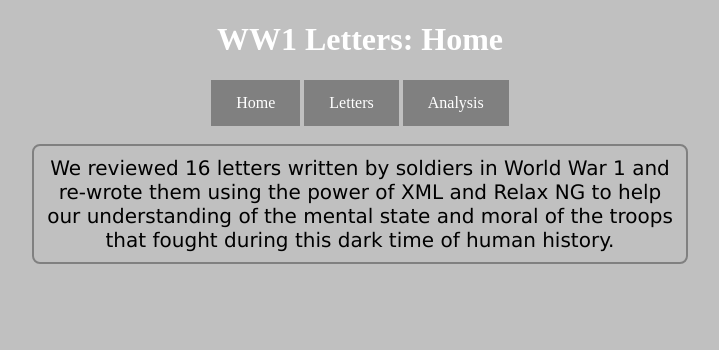
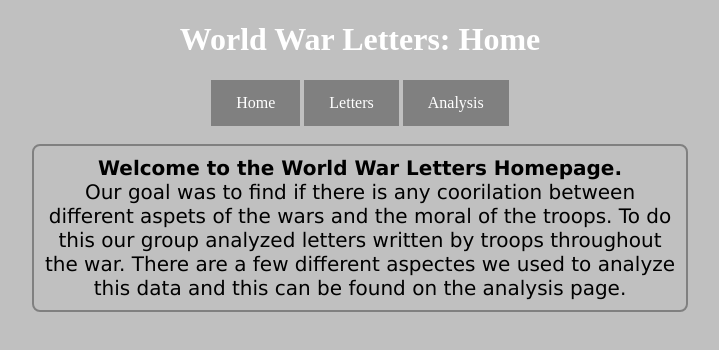
Before and after one commit to awoods25/World-War-Project-, a plain HTML site: page Project/index.html in a window 1280 px wide. Shown: the whole page, without its empty margins (280-999 px from the left). Drawn offline with Linux system fonts and the light colour scheme.

Commit message:
Add files via upload

```diff
--- a/Project/index.html
+++ b/Project/index.html
@@ -12,16 +12,15 @@
     </head>
 
     <body>
-        <h1>WW1 Letters: Home</h1>
+        <h1>World War Letters: Home</h1>
         <a href="index.html" target="_blank">Home</a>
         <a href="letters/timeline_test_1.html" target="_blank">Letters</a>
         <a href="Analysis.html" target="_blank">Analysis</a>
         <br/><br/>
-        <p>
-            We reviewed 16 letters written by soldiers in World War 1 and re-wrote them using the power of XML and Relax NG
-            to help our understanding of the mental state and moral of the troops that fought during this dark time of human
-            history.
-        </p>
+         <p><strong>Welcome to the World War Letters Homepage.</strong><br/>
+            Our goal was to find if there is any coorilation between different aspets of the wars and the moral of the troops.  To do this our group analyzed
+            letters written by troops throughout the war. There are a few different aspectes we used to analyze this data and this can be found on the analysis
+            page. </p>
         <br/>
         <br/>
 
```
